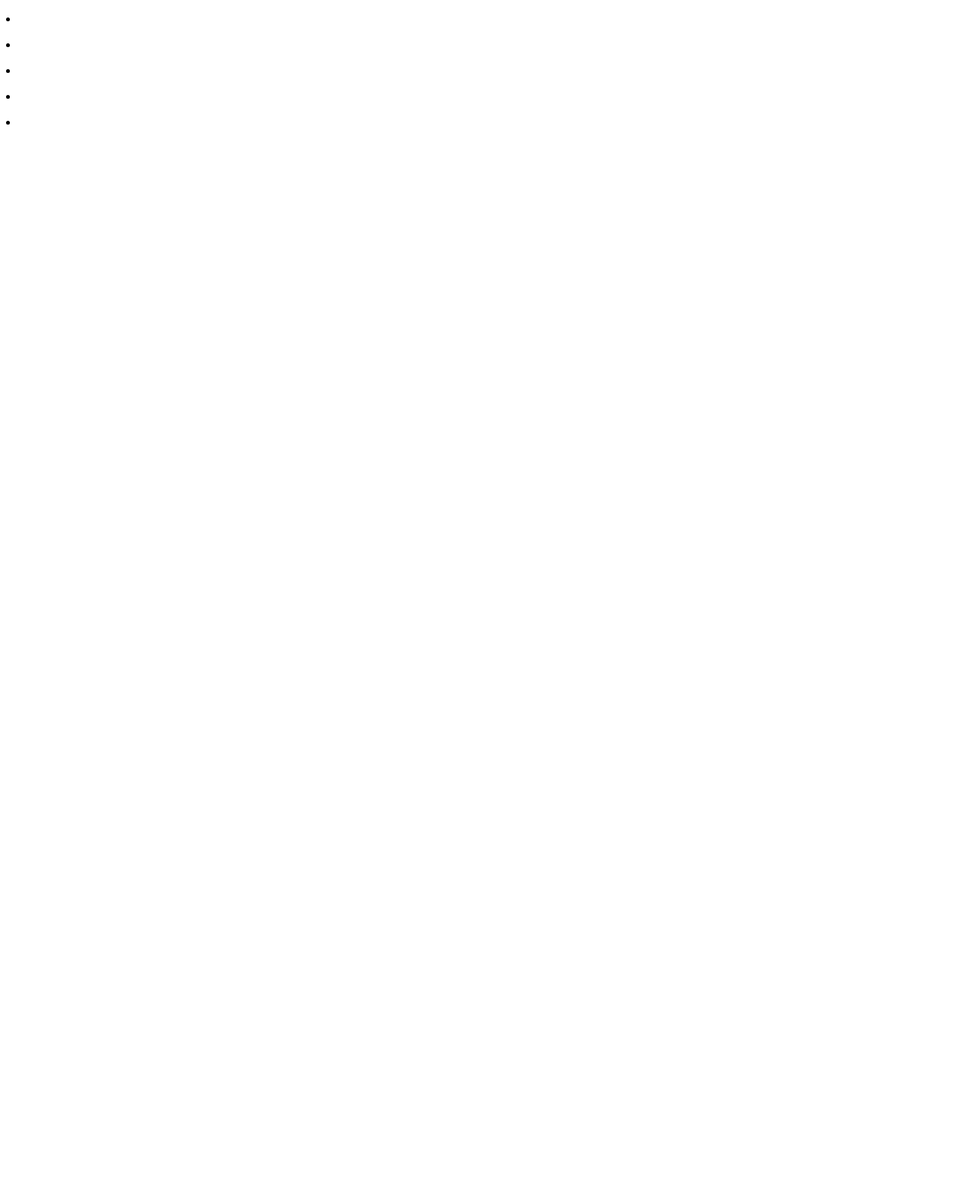
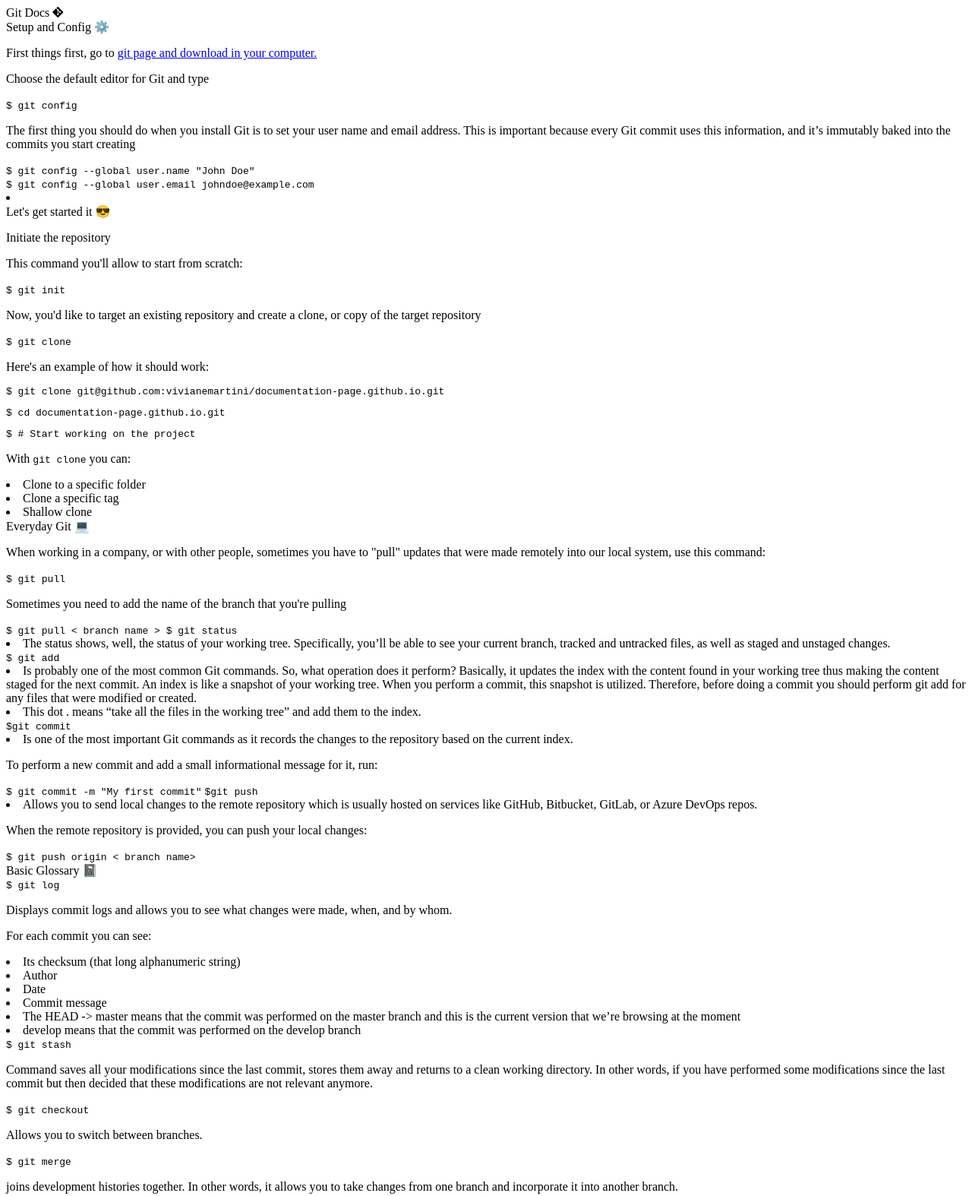
Before and after one commit to vivianemartini/documentation-page.github.io, a plain HTML site: page index.html in a window 1280 px wide. Shown: the top 1574 px of the page at 76% size. Before the commit the page ends 800 px from the top, so only its background shows below. Drawn offline with Linux system fonts and the light colour scheme.

Commit message:
adding content

```diff
--- a/index.html
+++ b/index.html
@@ -11,9 +11,10 @@
 <body>
     <nav id="navbar">
         <header>
-
+            Git Docs
+            <i class="fa-brands fa-git-alt"></i>
         </header>
-        <a class="nav-link" href=""></a>
+        <a class="nav-link" href="#Lets_get_started_it"></a>
         <a class="nav-link" href=""></a>
         <a class="nav-link" href=""></a>
         <a class="nav-link" href=""></a>
@@ -25,42 +26,102 @@
 
     <main id="main-doc">
         <section class="main-section">
-            <header></header>
-            <p></p>
-            <p></p>
-            <code></code>
-            <li></li>
-        </section>
-        <section class="main-section">
-            <header></header>
-            <p></p>
-            <p></p>
-            <code></code>
-            <code></code>
-            <code></code>
+            <header>Setup and Config ⚙️</header>
+            <p>First things first, go to <a href="https://git-scm.com/downloads" target="_blank">git page and download in your computer.</a></p>
+            <p>Choose the default editor for Git and type</p>
+            <code>$  git config</code>
+
+            <p>The first thing you should do when you install Git is to set your user name and email address. This is important because every Git commit uses this information, and it’s immutably baked into the commits you start creating</p>
+
+            <code>$ git config --global user.name "John Doe"</code><br>
+            <code>$ git config --global user.email johndoe@example.com</code>
 
             <li></li>
         </section>
+
         <section class="main-section">
-            <header></header>
-            <p></p>
-            <p></p>
-            <code></code>
-            <li></li>
+            <header>Let's get started it 😎</header>
+            <p>Initiate the repository</p>
+            <p>This command you'll allow to start from scratch:</p>
+            <code>$  git init</code>
+            <p>Now, you'd like to target an existing repository and create a clone, or copy of the target repository</p>
+            <code>$  git clone</code>
+
+            <p>Here's an example of how it should work:</p>
+            <code>
+                <p>$  git clone git@github.com:vivianemartini/documentation-page.github.io.git</p>
+                <p>$  cd documentation-page.github.io.git</p>
+                <p>$  # Start working on the project</p>
+            </code>
+
+            <p>With <code>git clone</code> you can:</p>
+            <li>Clone to a specific folder</li>
+            <li>Clone a specific tag</li>
+            <li>Shallow clone</li>
+
         </section>
         <section class="main-section">
-            <header></header>
-            <p></p>
-            <p></p>
-            <code></code>
-            <li></li>
+            <header>Everyday Git 💻</header>
+            <p>When working in a company, or with other people, sometimes you have to "pull" updates that were made remotely into our local system, use this command:</p>
+            <code>$ git pull</code>
+            <p>Sometimes you need to add the name of the branch that you're pulling</p>
+            <code>$ git pull < branch name > </branch></code>
+
+            <code>$ git status</code>
+            <li>The status shows, well, the status of your working tree. Specifically, you’ll be able to see your current branch, tracked and untracked files, as well as staged and unstaged changes.</li>
+
+            <code>$ git add</code>
+            <li>Is probably one of the most common Git commands. So, what operation does it perform? Basically, it updates the index with the content found in your working tree thus making the content staged for the next commit. An index is like a snapshot of your working tree. When you perform a commit, this snapshot is utilized. Therefore, before doing a commit you should perform git add for any files that were modified or created.</li>
+            <li>This dot . means “take all the files in the working tree” and add them to the index.</li>
+
+            <code>$git commit</code>
+            <li>Is one of the most important Git commands as it records the changes to the repository based on the current index.</li>
+            <p>To perform a new commit and add a small informational message for it, run:</p>
+            <code>$ git commit -m "My first commit"</code>
+
+            <code>$git push</code>
+            <li>Allows you to send local changes to the remote repository which is usually hosted on services like GitHub, Bitbucket, GitLab, or Azure DevOps repos.</li>
+            <p>When the remote repository is provided, you can push your local changes:</p>
+            <code>$ git push origin < branch name> </branch></code>
         </section>
         <section class="main-section">
-            <header></header>
-            <p></p>
-            <p></p>
-            <code></code>
-            <li></li>
+            <header>Basic Glossary 📓</header>
+            <code>$ git log</code>
+            <p>Displays commit logs and allows you to see what changes were made, when, and by whom.</p>
+
+            <p>For each commit you can see: </p>
+            <li>Its checksum (that long alphanumeric string)</li>
+            <li>Author</li>
+            <li>Date</li>
+            <li>Commit message</li>
+            <li>The HEAD -> master means that the commit was performed on the master branch and this is the current version that we’re browsing at the moment</li>
+            <li>develop means that the commit was performed on the develop branch</li>
+
+            <code>$ git stash</code>
+            <p>Command saves all your modifications since the last commit, stores them away and returns to a clean working directory. In other words, if you have performed some modifications since the last commit but then decided that these modifications are not relevant anymore.</p>
+
+            <code>$ git checkout</code>
+            <p>Allows you to switch between branches.</p>
+
+
+            <code>$ git merge</code>
+            <p>joins development histories together. In other words, it allows you to take changes from one branch and incorporate it into another branch.</p>
+
+        </section>
+        <section class="main-section">
+            <header>Branches 🌳</header>
+
+            <code>$ git branch/code>
+            <p>Enables you to manage project branches. A branch is basically a separate version of your project, and ability to work with different branches is one of most powerful features of Git.</p>
+
+            <li>To create a new branch, run:</li>
+            <code>$ git branch YOUR_BRANCH_NAME</code>
+            <li>To rename a local branch, run:</li>
+            <code>$git branch -m OLD_NAME NEW_NAME</code>
+            <li>Alternatively, you can rename the current branch by running:</li>
+            <code>git branch -m NEW_NAME</code>
+            <li>To delete a local branch, run:</li>
+            <code>$ git branch -d BRANCH_NAME</code>
         </section>
 
 
```
